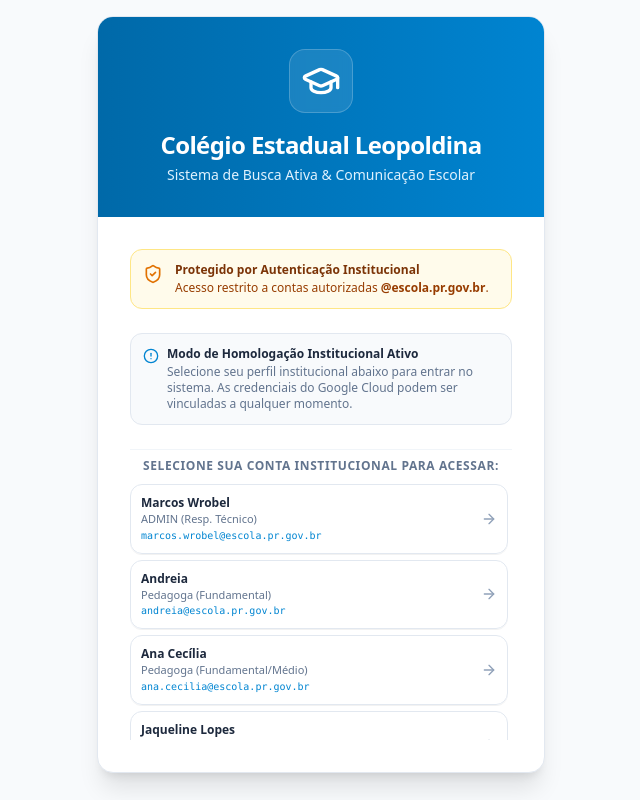
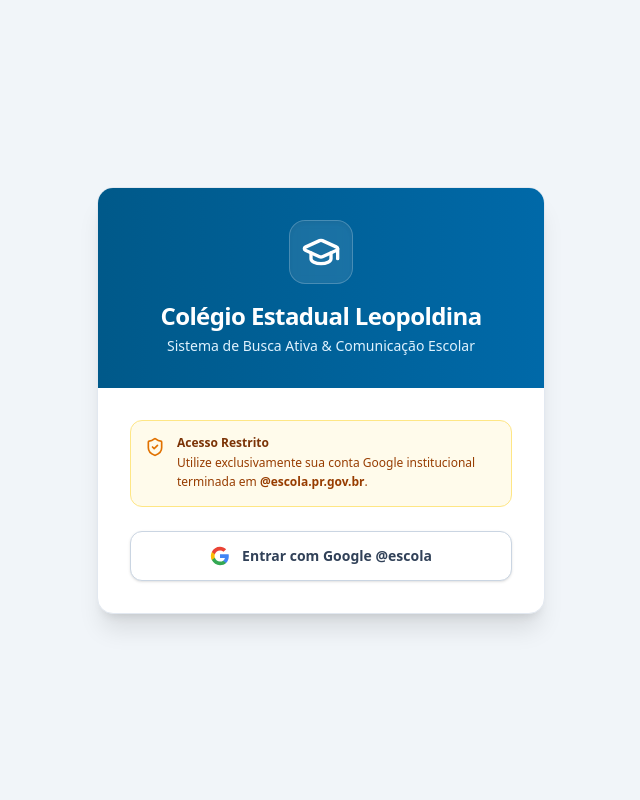
Before and after one commit to MarcosWrobel/busca-ativa-lepoldina, a Next.js app: page /login in a window 1280 px wide. Shown: the whole page, without its empty margins (319-959 px from the left). Built offline with nearby package versions, Linux system fonts and the light colour scheme; no server answers.

Commit message:
feat(auth): tela inicial restrita exclusivamente ao login Google @escola

```diff
--- a/src/app/login/page.tsx
+++ b/src/app/login/page.tsx
@@ -1,5 +1,5 @@
 import { signIn } from "@/lib/auth";
-import { GraduationCap, ShieldCheck, Mail, ArrowRight, AlertCircle } from "lucide-react";
+import { GraduationCap, ShieldCheck } from "lucide-react";
 import { redirect } from "next/navigation";
 import { auth } from "@/lib/auth";
 
@@ -9,25 +9,12 @@ export default async function LoginPage() {
     redirect("/busca-ativa");
   }
 
-  const hasGoogleAuth = Boolean(
-    process.env.GOOGLE_CLIENT_ID && process.env.GOOGLE_CLIENT_SECRET
-  );
-
-  const devUsers = [
-    { name: "Marcos Wrobel", email: "marcos.wrobel@escola.pr.gov.br", role: "ADMIN (Resp. Técnico)" },
-    { name: "Andreia", email: "andreia@escola.pr.gov.br", role: "Pedagoga (Fundamental)" },
-    { name: "Ana Cecília", email: "ana.cecilia@escola.pr.gov.br", role: "Pedagoga (Fundamental/Médio)" },
-    { name: "Jaqueline Lopes", email: "jaqueline.lopes@escola.pr.gov.br", role: "Pedagoga (Médio)" },
-    { name: "Nathaly R.", email: "nathaly.r@escola.pr.gov.br", role: "Pedagoga (Médio)" },
-    { name: "Natiele", email: "natiele@escola.pr.gov.br", role: "Pedagoga (Noturno)" },
-  ];
-
   return (
-    <div className="min-h-[80vh] flex items-center justify-center p-4">
+    <div className="min-h-screen flex items-center justify-center p-4 bg-slate-100">
       <div className="max-w-md w-full bg-white rounded-2xl shadow-xl border border-slate-200 overflow-hidden">
-        {/* Header */}
-        <div className="bg-gradient-to-r from-sky-700 to-sky-600 p-8 text-white text-center">
-          <div className="w-16 h-16 bg-white/10 rounded-2xl flex items-center justify-center mx-auto mb-4 backdrop-blur-xs border border-white/20">
+        {/* Header Institucional */}
+        <div className="bg-gradient-to-r from-sky-800 to-sky-700 p-8 text-white text-center">
+          <div className="w-16 h-16 bg-white/10 rounded-2xl flex items-center justify-center mx-auto mb-4 backdrop-blur-xs border border-white/20 shadow-inner">
             <GraduationCap className="w-10 h-10 text-white" />
           </div>
           <h1 className="text-2xl font-bold tracking-tight">Colégio Estadual Leopoldina</h1>
@@ -35,19 +22,18 @@ export default async function LoginPage() {
         </div>
 
         <div className="p-8 space-y-6">
-          {/* Security Banner */}
-          <div className="flex items-start space-x-3 bg-amber-50 border border-amber-200 rounded-xl p-3 text-xs text-amber-900">
+          {/* Alerta de Segurança e Restrição de Domínio */}
+          <div className="flex items-start space-x-3 bg-amber-50 border border-amber-200 rounded-xl p-3.5 text-xs text-amber-900">
             <ShieldCheck className="w-5 h-5 text-amber-600 flex-shrink-0 mt-0.5" />
             <div>
-              <p className="font-semibold">Protegido por Autenticação Institucional</p>
-              <p className="mt-0.5 text-amber-800">
-                Acesso restrito a contas autorizadas <strong>@escola.pr.gov.br</strong>.
+              <p className="font-bold">Acesso Restrito</p>
+              <p className="mt-0.5 text-amber-800 leading-relaxed">
+                Utilize exclusivamente sua conta Google institucional terminada em <strong>@escola.pr.gov.br</strong>.
               </p>
             </div>
           </div>
 
-          {/* Google Login Form */}
-          {hasGoogleAuth ? (
+          {/* Único Botão de Login: Google */}
           <form
             action={async () => {
               "use server";
@@ -56,7 +42,7 @@ export default async function LoginPage() {
           >
             <button
               type="submit"
-                className="w-full flex items-center justify-center space-x-3 py-3 px-4 rounded-xl border border-slate-300 bg-white hover:bg-slate-50 text-slate-700 font-semibold shadow-sm hover:shadow transition"
+              className="w-full flex items-center justify-center space-x-3 py-3.5 px-4 rounded-xl border border-slate-300 bg-white hover:bg-slate-50 text-slate-700 font-bold text-sm shadow-sm hover:shadow transition cursor-pointer"
             >
               <svg className="w-5 h-5" viewBox="0 0 24 24">
                 <path
@@ -79,52 +65,6 @@ export default async function LoginPage() {
               <span>Entrar com Google @escola</span>
             </button>
           </form>
-          ) : (
-            <div className="p-3 bg-slate-50 border border-slate-200 rounded-xl text-xs text-slate-600 flex items-start space-x-2">
-              <AlertCircle className="w-4 h-4 text-sky-600 flex-shrink-0 mt-0.5" />
-              <div>
-                <p className="font-semibold text-slate-800">Modo de Homologação Institucional Ativo</p>
-                <p className="mt-0.5 text-slate-500">
-                  Selecione seu perfil institucional abaixo para entrar no sistema. As credenciais do Google Cloud podem ser vinculadas a qualquer momento.
-                </p>
-              </div>
-            </div>
-          )}
-
-          {/* Institutional Fast Selector */}
-          <div className="pt-2 border-t border-slate-100">
-            <p className="text-xs font-semibold text-slate-500 uppercase tracking-wider mb-2.5 text-center">
-              Selecione sua conta institucional para acessar:
-            </p>
-            <div className="space-y-1.5 max-h-64 overflow-y-auto pr-1">
-              {devUsers.map((u) => (
-                <form
-                  key={u.email}
-                  action={async () => {
-                    "use server";
-                    await signIn("escola-dev-auth", {
-                      email: u.email,
-                      redirectTo: "/busca-ativa",
-                    });
-                  }}
-                >
-                  <button
-                    type="submit"
-                    className="w-full flex items-center justify-between p-2.5 rounded-xl border border-slate-200 hover:border-sky-400 hover:bg-sky-50 text-left transition group shadow-2xs"
-                  >
-                    <div>
-                      <div className="text-xs font-bold text-slate-800 group-hover:text-sky-700">
-                        {u.name}
-                      </div>
-                      <div className="text-[11px] text-slate-500">{u.role}</div>
-                      <div className="text-[10px] text-sky-600 font-mono">{u.email}</div>
-                    </div>
-                    <ArrowRight className="w-4 h-4 text-slate-400 group-hover:text-sky-600 transition" />
-                  </button>
-                </form>
-              ))}
-            </div>
-          </div>
         </div>
       </div>
     </div>
--- a/src/app/page.tsx
+++ b/src/app/page.tsx
@@ -1,4 +1,5 @@
 import Link from "next/link";
+import { redirect } from "next/navigation";
 import { prisma } from "@/lib/prisma";
 import { auth } from "@/lib/auth";
 import {
@@ -19,6 +20,9 @@ export const revalidate = 30; // Cache dashboard metrics for 30s
 
 export default async function DashboardPage() {
   const session = await auth();
+  if (!session?.user) {
+    redirect("/login");
+  }
 
   // Load quick metrics from DB
   const [
--- a/src/lib/auth.ts
+++ b/src/lib/auth.ts
@@ -8,14 +8,10 @@ export const { handlers, signIn, signOut, auth } = NextAuth({
   trustHost: true,
   secret: process.env.AUTH_SECRET || process.env.NEXTAUTH_SECRET || "escola-leopoldina-busca-ativa-secret-key-2026-pr",
   providers: [
-    ...(process.env.GOOGLE_CLIENT_ID && process.env.GOOGLE_CLIENT_SECRET
-      ? [
-          Google({
-            clientId: process.env.GOOGLE_CLIENT_ID,
-            clientSecret: process.env.GOOGLE_CLIENT_SECRET,
-          }),
-        ]
-      : []),
+    Google({
+      clientId: process.env.GOOGLE_CLIENT_ID || "",
+      clientSecret: process.env.GOOGLE_CLIENT_SECRET || "",
+    }),
     // Provedor institucional para homologação e login rápido das pedagogas
     Credentials({
       id: "escola-dev-auth",
```
Lines whose indentation alone changed are shown as unchanged.
